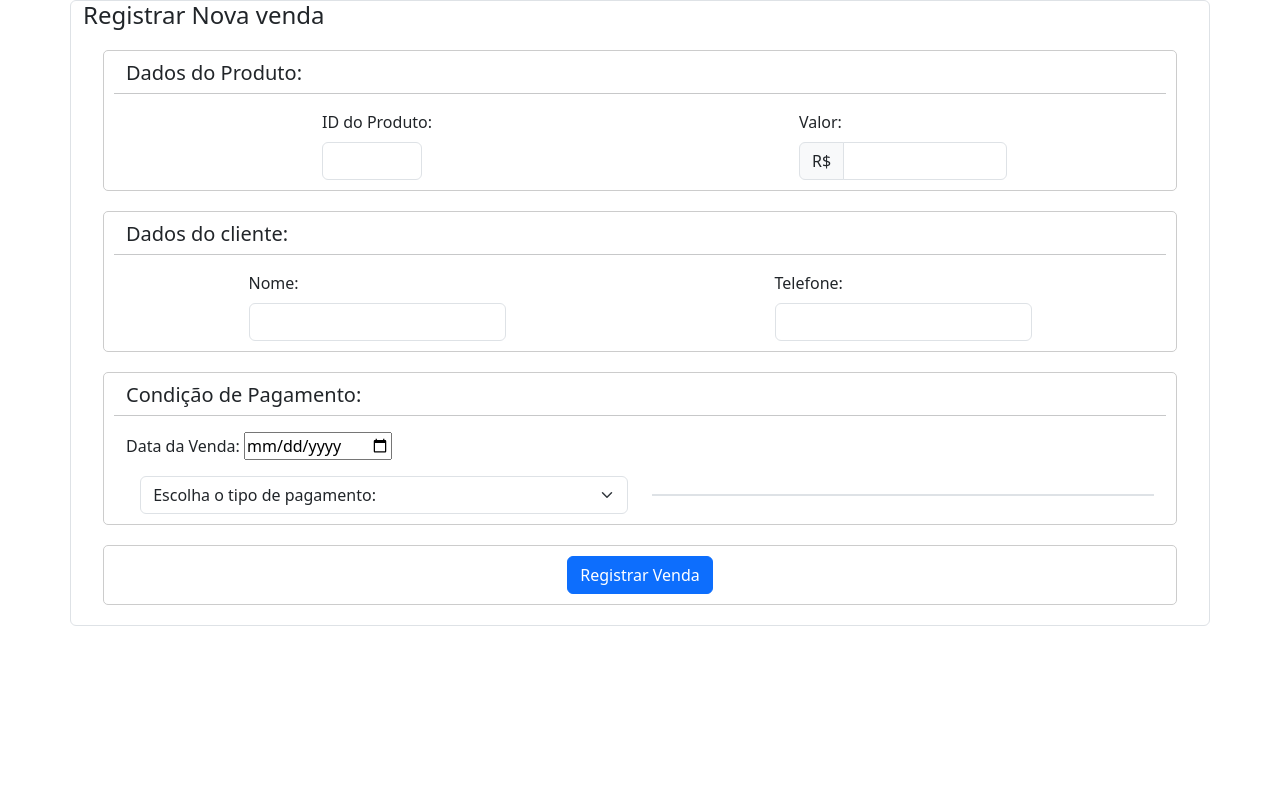
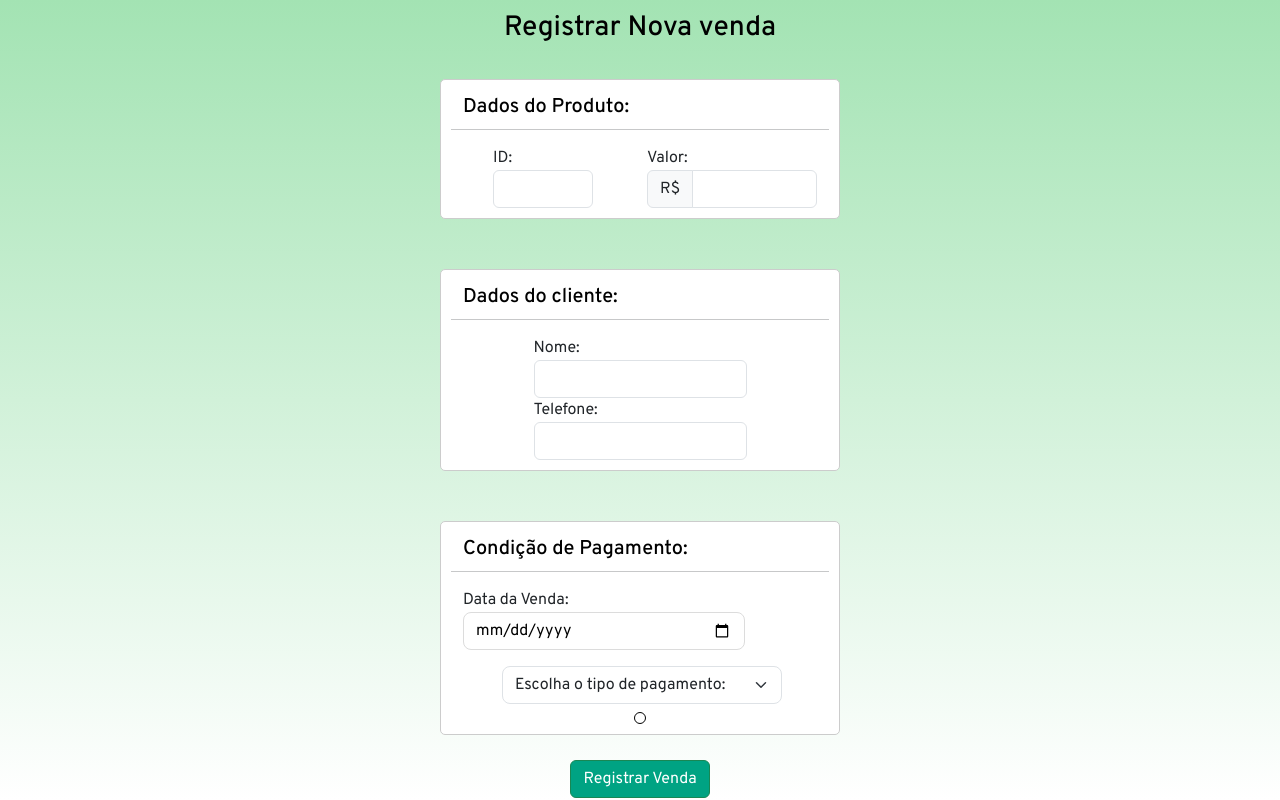
Before and after one commit to Se77ings/jewelry, a PHP site: page /view/NovaVenda/index.php in a window 1280 px wide. Run offline with PHP 8.4, Linux system fonts and the light colour scheme; some libraries are stand-ins or nearby versions.

Commit message:
update frontend

```diff
--- a/index.html
+++ b/index.html
@@ -5,7 +5,7 @@
     <meta name="viewport" content="width=device-width, initial-scale=1.0">
 
     <title>Login</title>
-    <link rel="stylesheet" href="view/lib/css/bootstrap.min.css">
+    <link rel="stylesheet" href="view/assets/lib/css/bootstrap.min.css">
     <style>
         body {
             display: flex;
--- a/view/NovaVenda/index.php
+++ b/view/NovaVenda/index.php
@@ -5,133 +5,126 @@
     <meta charset="UTF-8">
     <meta name="viewport" content="width=device-width, initial-scale=1.0">
     <link rel="stylesheet" href="../assets/lib/css/bootstrap.min.css">
+    <link rel="stylesheet" href="../assets/lib/css/personalStyle.css">
+    <title>Registrar Nova Venda</title>
     <link rel="stylesheet" href="https://cdn.jsdelivr.net/npm/sweetalert2@11/dist/sweetalert2.min.css">
-    <title>Registrar Nova Venda</title>
+    <link rel="preconnect" href="https://fonts.googleapis.com">
+    <link rel="preconnect" href="https://fonts.gstatic.com" crossorigin>
+    <link
+        href="https://fonts.googleapis.com/css2?family=Overpass:ital,wght@0,100;0,200;0,400;0,500;1,300;1,700&display=swap"
+        rel="stylesheet">
     <style>
-        #valor {
-            width: 164px;
-        }
-
-        .col {
-            display: flex;
-            align-items: center;
-            justify-content: center;
-            /* width: 80%; */
-        }
-
-        .row {
-            /* width: 80%; */
-            border: 1px solid #ccc;
-            border-radius: 5px;
-            padding: 10px;
-            margin: 20px;
-        }
-
-        .input-group {
-            width: 100%;
-        }
-
-        .exibir-em-celular {
-            display: flex;
-            flex-direction: column;
-        }
-
-        .exibir-em-celular .col {
-            display: contents;
-        }
-
-        form {
-            width: 100%;
-        }
 
         #sugestoes {
-            background-color: #fff;
             border: 1px solid black;
             border-radius: 5px;
         }
 
-        .item {
-            padding: 8px;
-            cursor: pointer;
+        #valores {
+            margin-top: 8px;
+            width: fit-content;
+            border: none;
+            border-radius: 20px;
+            padding: 5px;
+            background-color: white;
+            border: solid 1px black;
         }
 
-        .item:hover {
-            background-color: #f0f0f0;
+        #valores p{
+            margin: 0px;
+            padding: 0px;
+            font-size: 16px;
+        }
+
+        @media screen and (max-width:500px) {
+            #valor {
+                width: 95px;
+            }
+        }
+
+        @media screen and (min-width:700px) {
+            #valor {
+                width: 124px;
+            }
+
+            #pai {
+                width: 170px;
+            }
         }
     </style>
 </head>
 
 <body>
-    <div class="container container-fluid border rounded-2" style="margin:auto;">
-        <h4>Registrar Nova venda</h4>
+    <main class="container container-fluid" style="margin:auto;">
+        <h3>Registrar Nova venda</h3>
         <form action="../../controller/vendas/recebePedido.php" method="post" class="form form-flex " id="formulario">
             <div class="row" style="display: flex;">
                 <h5>Dados do Produto:</h5>
                 <hr>
                 <div class="col">
                     <div class="form-flex">
-                        <label for="id_produto" class="form-label">ID do Produto:</label>
+                        <label for="id_produto">ID:</label>
                         <input class="form-control" style="width: 100px" type="text" name="id_produto" id="id_produto">
                     </div>
                 </div>
                 <div class="col">
                     <div class="form-flex">
-                        <label class="form-label" for="valor">Valor:</label><br>
-                        <div class="input-group form-flex">
+                        <label for="valor">Valor:</label>
+                        <div class="input-group form-flex" style="flex-direction:row" id="pai">
                             <span class="input-group-text">R$</span>
                             <input type="text" name="valor" id="valor" class="form-control">
                         </div>
                     </div>
                 </div>
             </div>
-            <div class="row" style="display: flex;">
+            <div class="row" style="display: flex; flex-direction: column">
                 <h5>Dados do cliente:</h5>
                 <hr>
                 <div class="col">
                     <div class="form-flex">
-                        <label class="form-label" for="nome">Nome:</label>
+                        <label for="nome">Nome:</label>
                         <input class="form-control" type="text" name="nome" id="nome" autocomplete="off">
                         <div id="sugestoes" class="sugestoes" style="display:none"></div>
-                        <!-- Container para sugestões -->
                     </div>
                 </div>
                 <div class="col">
                     <div class="form-flex">
-                        <label class="form-label" for="telefone">Telefone:</label>
+                        <label for="telefone">Telefone:</label>
                         <input class="form-control" type="text" name="telefone" id="telefone">
                     </div>
                 </div>
             </div>
 
-            <div class="row" style="display: flex;">
+            <div class="row" style="display: flex; flex-direction: column;">
                 <h5>Condição de Pagamento:</h5>
                 <hr>
-                <div class="form-flex mb-3">
-                    <label for="dataVenda">Data da Venda:</label>
-                    <input type="date" id="dataVenda" name="dataVenda">
+                <div class="form-flex mb-3 col" style="flex-direction: column;">
+                    <div class="form-flex">
+                        <label for="dataVenda" style="text-align:left;">Data da Venda:</label>
+                        <input type="date" id="dataVenda"
+                            style="width:282px; padding: 0.375rem 0.75rem; border-radius:8px; border: solid 1px gainsboro;" name="dataVenda">
+                    </div>
                 </div>
                 <div class="col">
                     <label for="condiçãoPagamento">&nbsp;</label>
                     <select name="condiçãoPagamento" id="condiçãoPagamento" class="form-select"
+                        style="width: 280px; padding: 0.375rem 0.75rem; border-radius:8px; margin-left:0px;"
                         onchange="calculaParcelas(this)">
                         <option value="" selected hidden>Escolha o tipo de pagamento:</option>
                         <option value="1">À Vista</option>
                         <option value="2">Próximo Mês</option>
                         <option value="3">À Prazo - 2x</option>
+                        <option value="4">1 + 2 Parcelas</option>
                     </select>
                 </div>
                 <div class="col">
-                    <div class="container border" id="valores"></div>
+                    <div class="container" id="valores"></div>
                 </div>
             </div>
-            <div class="row">
-                <div clas="col">
-                    <div class="" style="text-align:center;">
-                        <button id="next" type="submit" class="btn btn-primary">Registrar Venda</button>
-                    </div>
-                </div>
+            <div class="" style="text-align:center;">
+                <button id="next" type="submit" class="btn btn-success">Registrar Venda</button>
             </div>
-    </div>
+    </main>
     </form>
 
     </div>
@@ -142,27 +135,19 @@
             console.log(element.value);
             const valores = document.getElementById("valores");
             valores.innerHTML = "";
-            if(element.value == 1) {
+            if (element.value == 1) {
                 valores.innerHTML = `<p>Valor Total: R$ ${document.getElementById("valor").value} - PAGO</p>`;
             } else if (element.value == 2) {
                 valores.innerHTML = `<p>Valor Total: R$ ${document.getElementById("valor").value}</p>`;
             } else if (element.value == 3) {
                 valores.innerHTML = `<p>Valor Total: R$ ${document.getElementById("valor").value}</p>
                 <p>2 Parcelas de : R$ ${document.getElementById("valor").value / 2}</p>`;
+            }else if(element.value == 4){
+                valores.innerHTML = `<p>Valor Total: R$ ${document.getElementById("valor").value}</p>
+                <p>3 Parcelas de : R$ ${document.getElementById("valor").value / 3}</p>`;
             }
         }
 
-        ajustarExibicao();
-        window.addEventListener('resize', ajustarExibicao);
-        function ajustarExibicao() {
-            var formulario = document.getElementById('formulario');
-
-            if (window.innerWidth <= 768) { // Largura de 768px ou menos é geralmente considerada como um dispositivo móvel
-                formulario.classList.add('exibir-em-celular');
-            } else {
-                formulario.classList.remove('exibir-em-celular');
-            }
-        }
 
         document.addEventListener("DOMContentLoaded", function () {
             const inputNome = document.getElementById("nome");
--- a/view/assets/global_functions/dateAndNumberFormatting.php
+++ b/view/assets/global_functions/dateAndNumberFormatting.php
@@ -10,7 +10,7 @@ function DatetimeYYYYMMDDtoDDMMYYYY($datetime, $separator = "/") {
     $datePart = YYYYMMDDtoDDMMYYYY($dateParts[0], $separator);
 
     if (count($dateParts) > 1) {
-        return $datePart . " às " . $dateParts[1];
+        return $datePart;
     } else {
         return $datePart;
     }
--- /dev/null
+++ b/view/assets/lib/css/personalStyle.css
@@ -0,0 +1,119 @@
+ @import url('https://fonts.googleapis.com/css2?family=Overpass:ital,wght@0,100;0,200;0,400;0,500;1,300;1,700&display=swap');
+ @import url("https://cdn.jsdelivr.net/npm/bootstrap-icons@1.3.0/font/bootstrap-icons.css");
+
+ body {
+     background: linear-gradient(to bottom, #a3e3b3, white);
+     font-family: 'Overpass', sans-serif;
+     display: flex;
+     flex-direction: column;
+     align-items: center;
+     min-height: 100vh;
+     margin: 0px;
+     justify-content: center;
+ }
+
+ h3 {
+     color: black;
+
+ }
+
+ h5 {
+     color: black;
+     padding: 5px;
+     border-radius: 5px;
+     margin: 5px 0px;
+
+ }
+
+ .dropdown {
+     color: black;
+ }
+
+ .col {
+     display: flex;
+     align-items: center;
+     justify-content: center;
+     /* width: 80%; */
+ }
+
+ .row {
+     /* width: 80%; */
+     border: 1px solid #ccc;
+     border-radius: 5px;
+     padding: 10px;
+     margin: 25px 10px;
+     background-color: white
+ }
+
+ .input-group {
+     width: 100%;
+ }
+
+ form {
+     width: 100%;
+ }
+
+ .item {
+     padding: 8px;
+     cursor: pointer;
+ }
+
+ .item:hover {
+     background-color: #f0f0f0;
+ }
+
+ @media screen and (max-width:500px) {
+     body {
+         color: black;
+         height: 100%;
+         margin: 0px;
+         padding: 0px;
+         width: 100%;
+         box-sizing: border-box;
+         overflow-x: hidden;
+     }
+
+     main {
+         height: 100%;
+     }
+
+     .row {
+         align-items: center;
+         width: 350px;
+     }
+
+     h3 {
+         text-align: center;
+         color: black;
+     }
+
+     label {
+         font-size: 16px;
+         margin-bottom: 0px;
+         display: block;
+     }
+
+     .col {
+         padding: 0px;
+         justify-content: center;
+     }
+ }
+
+ @media screen and (min-width:700px) {
+     form {
+         display: flex;
+         align-items: center;
+         justify-content: center;
+         flex-direction: column;
+
+     }
+
+     h3 {
+         text-align: center;
+         margin-top: 10px;
+     }
+
+     .row {
+         width: 400px;
+     }
+ }
```
Also changed, not shown: controller/titulos/titulo_controller.php (+10 -5 lines), view/Carteira/index.php (+41 -4 lines), view/ConsultaVendas/index.php (+27 -12 lines), view/Titulos/Direito/index.php (+44 -11 lines), view/index.php (+11 -4 lines), 1 other file.
